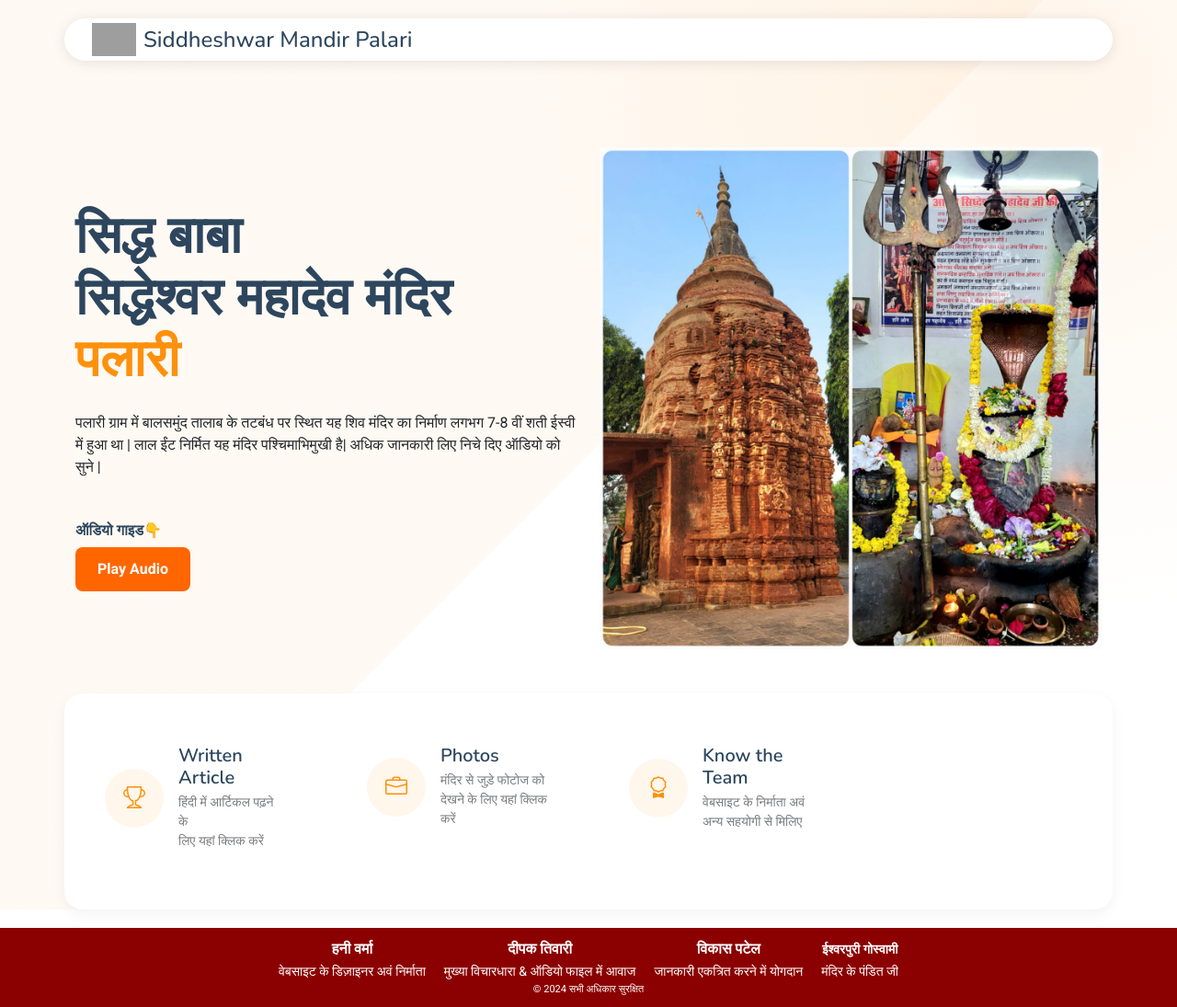
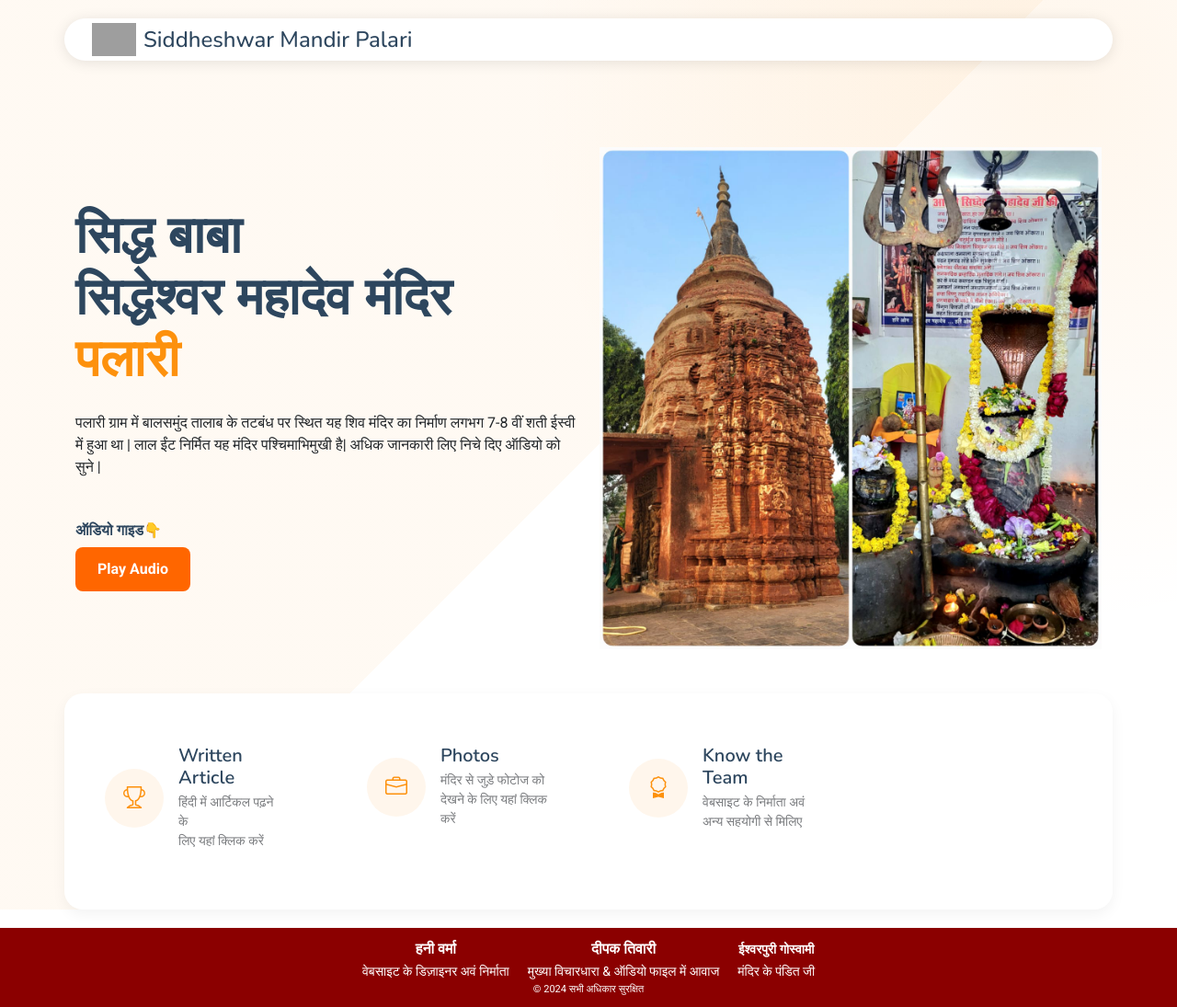
Before and after one commit to HoneyVerma22/siddheshwar-mandir, a plain HTML site: page index.html in a window 1280 px wide. Shown: the whole page at 92% size. Drawn offline with nearby package versions, Linux system fonts and the light colour scheme; grey boxes are pictures that could not be loaded.

Commit message:
minor updates
names removed

```diff
--- a/index.html
+++ b/index.html
@@ -169,13 +169,13 @@
       <tr>
           <td><strong>हनी वर्मा</strong></td>
           <td><strong>दीपक तिवारी</strong></td>
-          <td><strong>विकास पटेल</strong></td>
+          <!-- <td><strong>विकास पटेल</strong></td> -->
           <td style="font-size: 14px;"><strong>ईश्वरपुरी गोस्वामी</strong></td>
       </tr>
       <tr>
           <td style="font-size: 14px; padding-inline: 10px;">वेबसाइट के डिज़ाइनर अवं निर्माता</td>
           <td style="font-size: 14px;padding-inline: 10px;">मुख्या विचारधारा & ऑडियो फाइल में आवाज</td>
-          <td style="font-size: 14px;padding-inline: 10px;">जानकारी एकत्रित करने में योगदान</td>
+          <!-- <td style="font-size: 14px;padding-inline: 10px;">जानकारी एकत्रित करने में योगदान</td> -->
           <td style="font-size: 14px;padding-inline: 10px;">मंदिर के पंडित जी</td>
       </tr>
   </table>
```
Also changed, not shown: about.html (+2 -2 lines), photos.html (+1 -1 lines).
